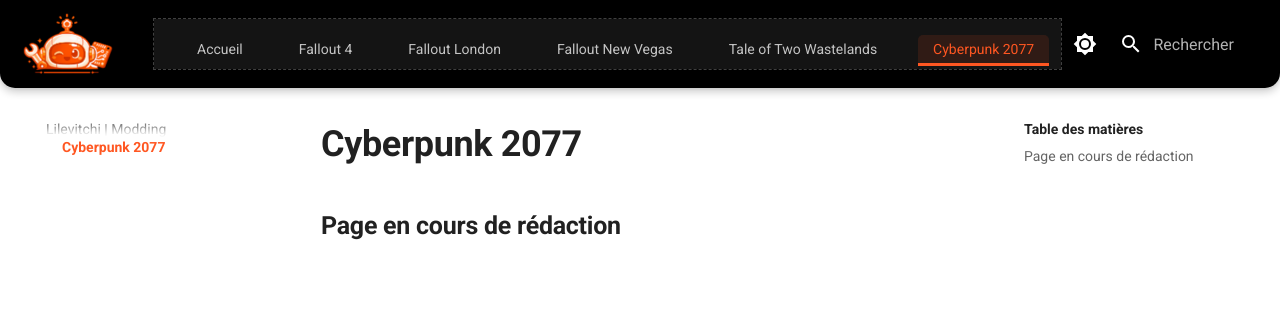
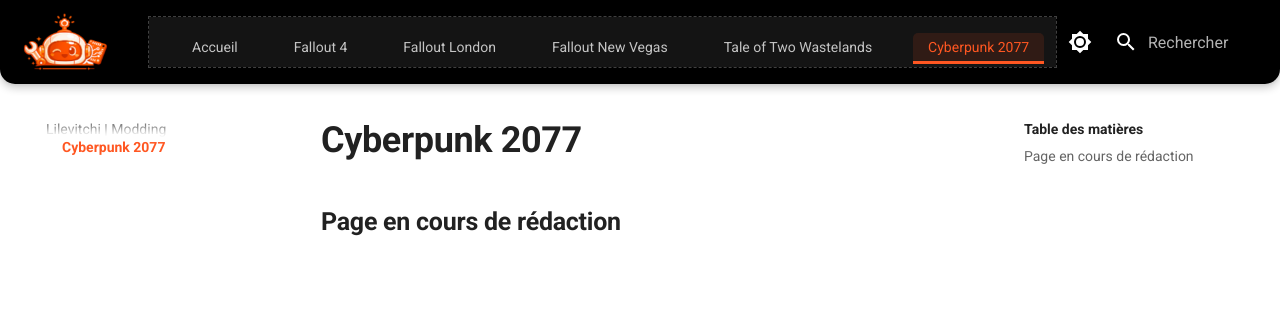
Before and after one commit to Lilevitchi/lilevitchi.github.io, an MkDocs documentation site: the page built from docs/cyberpunk/index.md, in a window 1280 px wide. Shown: the top 329 px of the page. Built offline with MkDocs 1.6.1 and Material for MkDocs 9.7.7, drawn with Linux system fonts in a browser that asks for light colours.

Commit message:
Update extra.css

```diff
--- a/docs/stylesheets/extra.css
+++ b/docs/stylesheets/extra.css
@@ -108,7 +108,7 @@
 
 /* Logo */
 [data-md-color-scheme] .md-logo img {
-  height: 64px;
+  height: 60px;
   display: block;
 }
 
```
